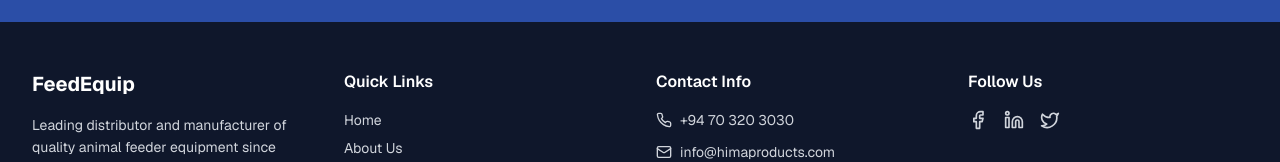
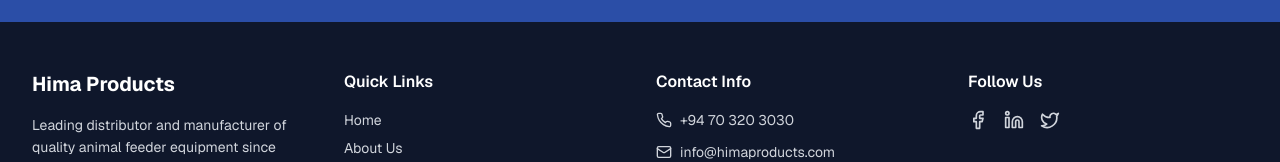
Before and after one commit to theDocklar/hima-products, a Next.js app: page / in a window 1280 px wide. Shown: the part 4153-4315 px from the top of the page. Built offline with nearby package versions, Linux system fonts and the light colour scheme.

Commit message:
fix: update company name in footer

```diff
--- a/components/footer.tsx
+++ b/components/footer.tsx
@@ -8,7 +8,7 @@ export default function Footer() {
         <div className="grid grid-cols-1 md:grid-cols-2 lg:grid-cols-4 gap-8 mb-8">
           {/* Company */}
           <div>
-            <h3 className="font-bold text-xl mb-4 text-white">FeedEquip</h3>
+            <h3 className="font-bold text-xl mb-4 text-white">Hima Products</h3>
             <p className="text-gray-300 text-sm leading-relaxed">
               Leading distributor and manufacturer of quality animal feeder
               equipment since 1995.
```
